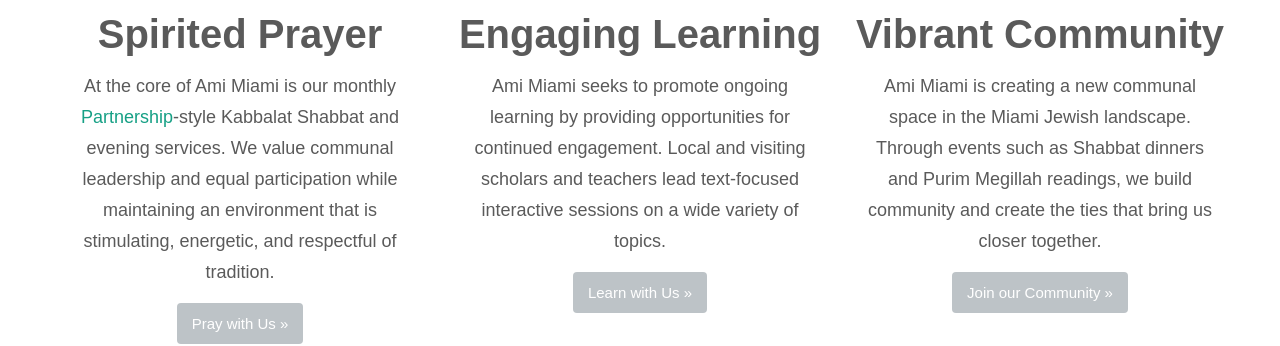
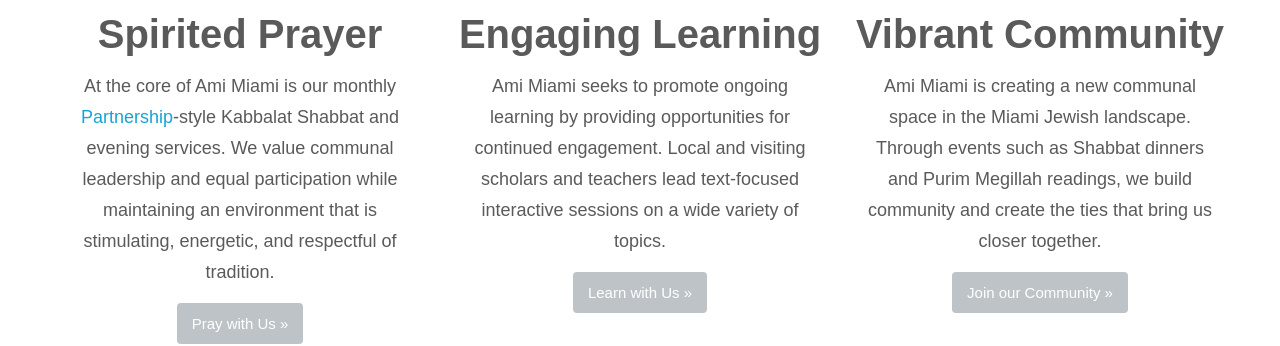
Before and after one commit to minyandafna/minyandafna.github.io, a Jekyll site: the page built from index.html, in a window 1280 px wide and 1400 px high, scrolled down 674 px. Shown: the part 150-496 px from the top of the window. Built offline with Jekyll 4.4.1, drawn with Linux system fonts in a browser that asks for light colours; Markdown is read by kramdown in place of the engine named in the settings; a style sheet for code colours, icons or effects is not loaded.

Commit message:
Made links amiblue

```diff
--- a/css/partials/_global.scss
+++ b/css/partials/_global.scss
@@ -21,6 +21,10 @@
 //	z-index: -100;
 //}
 
+a{
+  color: $amiblue;
+}
+
 a:hover{
   color: $amiorange;
 }
--- a/css/style.css
+++ b/css/style.css
@@ -4,6 +4,9 @@
 
 footer {
   padding: 1em; }
+
+a {
+  color: #16A4D4; }
 
 a:hover {
   color: #FFA841; }
```
